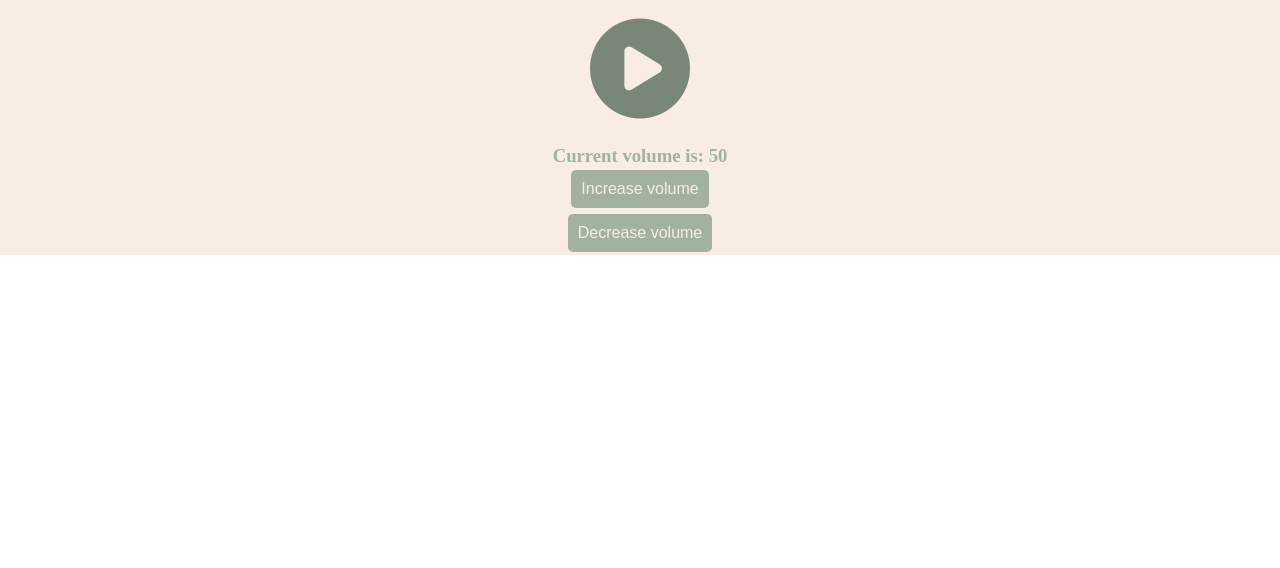
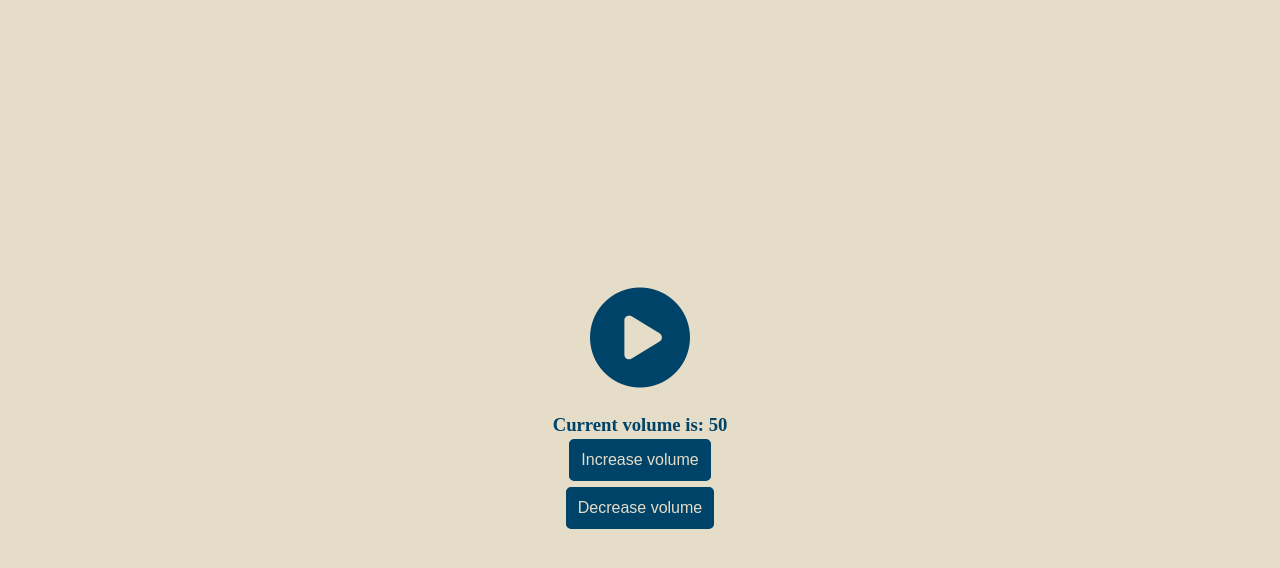
Before and after one commit to Cosmeeeen/best-volume-sliders, a React (Create React App) app: page / in a window 1280 px wide. Shown: the top 568 px of the page. Built offline with nearby package versions, Linux system fonts and the light colour scheme.

Commit message:
Visual improvements + small bug fixes

```diff
--- a/src/Components/AudioPlayer/index.js
+++ b/src/Components/AudioPlayer/index.js
@@ -16,8 +16,7 @@ const AudioPlayer = ({volume}) => {
   }, [playing]);
 
   useEffect(() => {
-    if(playing)
-      audio.current.volume = volume / 100;
+    audio.current.volume = volume / 100;
   }, [volume, playing]);
 
   return (
--- a/src/Components/AudioSpinner/index.style.js
+++ b/src/Components/AudioSpinner/index.style.js
@@ -2,7 +2,7 @@ import styled from 'styled-components';
 import * as theme from '../../Themes/default.json';
 
 export const AudioSpinnerContainer = styled.div`
-color: ${theme.color.highlight};
+color: ${theme.color.normal};
 font-size: 100px;
 margin: 15px;
 .fas{
@@ -10,7 +10,7 @@ margin: 15px;
 }
 .fas:hover{
   font-size: 90%;
-  color: ${theme.color.normal}
+  color: ${theme.color.highlight}
 }
 .rotate{
   animation: rotation 2s infinite linear;
--- /dev/null
+++ b/src/Components/Common/Styled/Button/index.styled.js
@@ -0,0 +1,27 @@
+import styled from 'styled-components';
+import * as theme from '../../../../Themes/default.json';
+
+const Button = styled.button`
+  font-size: 16px;
+  padding: 10px;
+  margin: 3px;
+
+  background-color: ${theme.color.normal};
+  color: ${theme.color.background};
+  border: none;
+  border: 2px solid ${theme.color.normal};
+  border-radius: 5px;
+
+  transition: .3s all;
+
+  cursor: pointer;
+
+  :hover{
+    background-color: ${theme.color.background};
+    color: ${theme.color.highlight};
+    border: 2px solid ${theme.color.highlight};
+    transform: scale(0.9, 0.9);
+  }
+`;
+
+export default Button;
--- a/src/Components/Sliders/BasicButtonControls/index.js
+++ b/src/Components/Sliders/BasicButtonControls/index.js
@@ -1,5 +1,6 @@
 import React from 'react';
 
+import Button from '../../Common/Styled/Button/index.styled';
 import NumberInputSliderContainer from './index.style';
 
 const NumberInputSlider = ({volume, setVolume}) => {
@@ -19,8 +20,8 @@ const NumberInputSlider = ({volume, setVolume}) => {
   return (
     <NumberInputSliderContainer>
       <h3>Current volume is: {volume}</h3>
-      <button type="button" onClick={increaseVolume}>Increase volume</button>
-      <button type="button" onClick={decreaseVolume}>Decrease volume</button>
+      <Button type="button" onClick={increaseVolume}>Increase volume</Button>
+      <Button type="button" onClick={decreaseVolume}>Decrease volume</Button>
     </NumberInputSliderContainer>
   );
 };
--- a/src/Components/Sliders/BasicButtonControls/index.style.js
+++ b/src/Components/Sliders/BasicButtonControls/index.style.js
@@ -8,22 +8,6 @@ const NumberInputSliderContainer = styled.div`
   justify-content: center;
   align-items: center;
   flex-direction: column;
-  && button{
-    font-size: 16px;
-    padding: 10px;
-    margin: 3px;
-
-    background-color: ${theme.color.normal};
-    color: ${theme.color.background};
-    border: none;
-    border-radius: 5px;
-
-    transition: .3s all;
-    :hover{
-      background-color: ${theme.color.highlight};
-      transform: scale(0.9, 0.9);
-    }
-  }
 `;
 
 export default NumberInputSliderContainer;
--- a/src/Themes/default.json
+++ b/src/Themes/default.json
@@ -1,8 +1,8 @@
 {
   "color": {
-    "background": "rgb(248, 237, 227)",
-    "light": "rgb(189, 210, 182)",
-    "normal": "rgb(162, 178, 159)",
-    "highlight": "rgb(121, 135, 119)"
+    "background": "#E5DDC8",
+    "light": "#01949A",
+    "normal": "#004369",
+    "highlight": "#DB1F48"
   }
 }
--- a/src/globalStyles.js
+++ b/src/globalStyles.js
@@ -1,10 +1,20 @@
 import { createGlobalStyle } from "styled-components";
+
+import * as theme from './Themes/default.json';
 
 const GlobalStyle = createGlobalStyle`
   *{
     margin: 0;
     padding: 0;
   }
+  body{
+    background-color: ${theme.color.background};
+    display: flex;
+    justify-content: center;
+    align-items: center;
+    height: 100vh;
+    overflow-y: hidden;
+  }
 `;
 
 export default GlobalStyle;
```
